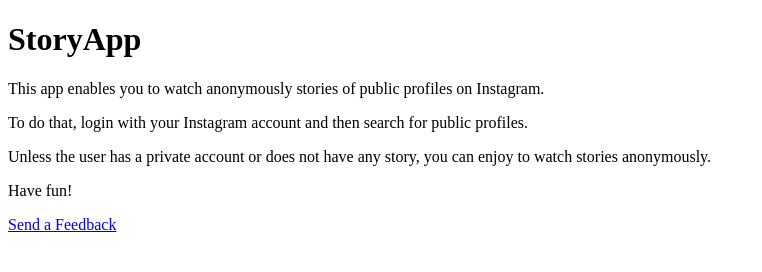
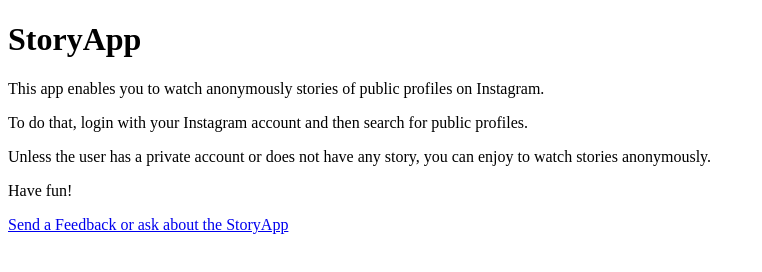
Before and after one commit to storyapp/storyapp.github.io, a plain HTML site: page index.html in a window 1280 px wide. Shown: the whole page, without its empty margins (0-762 px from the left). Drawn offline with Linux system fonts and the light colour scheme.

Commit message:
Update index.html

```diff
--- a/index.html
+++ b/index.html
@@ -8,7 +8,7 @@
 <p>Have fun!</p>
 
 <a href = "mailto:tuzermert@gmail.com?subject = Feedback&body = Message">
-Send a Feedback
+Send a Feedback or ask about the StoryApp
 </a>
 </body>
 </html>
```
